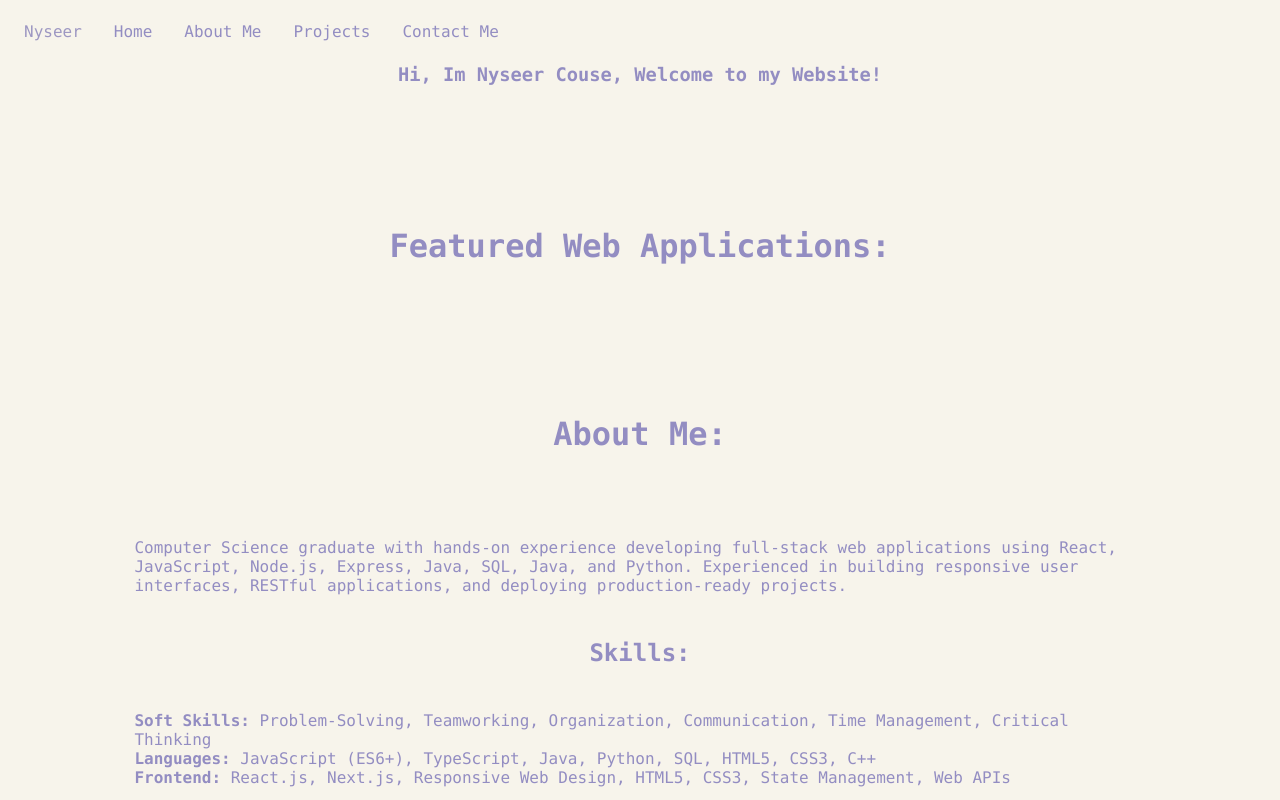
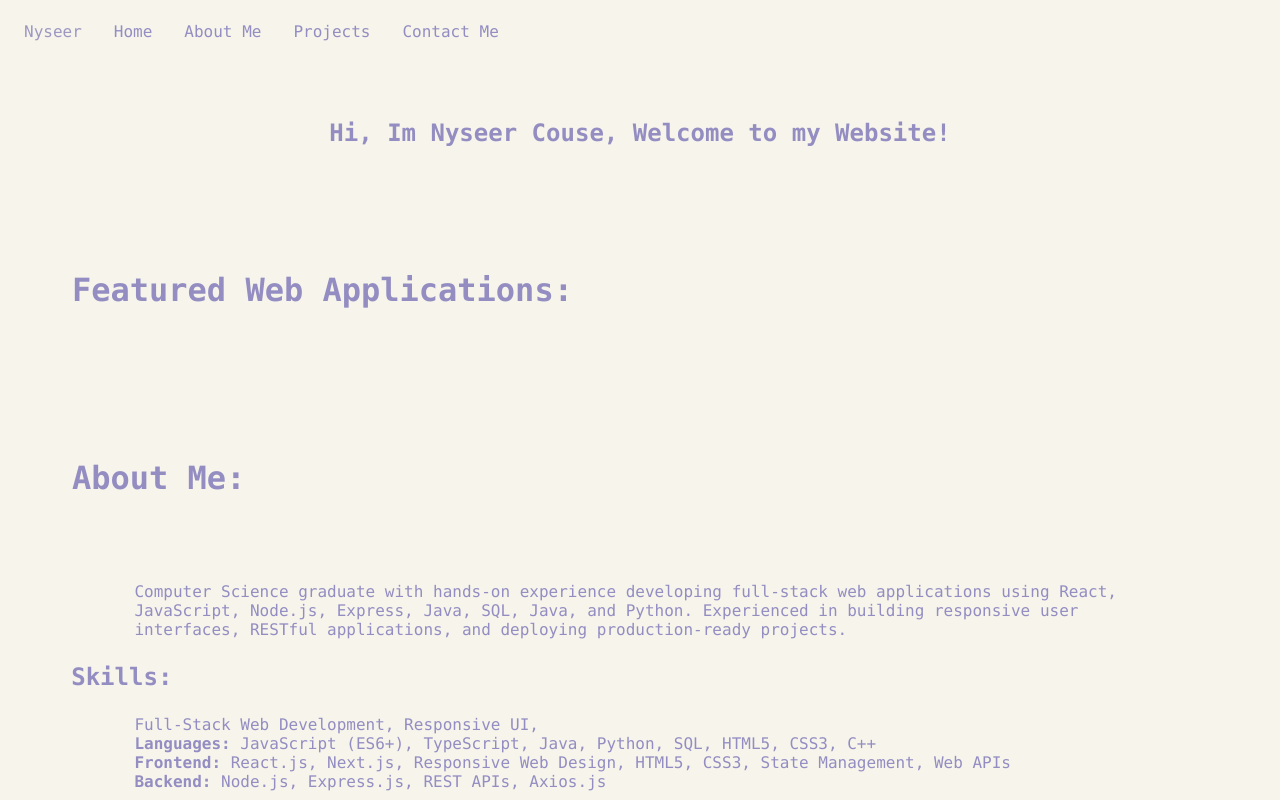
Before and after one commit to nyseer1/my-website, a Next.js app: page / in a window 1280 px wide. Shown: the top 800 px of the page. Built offline with nearby package versions, Linux system fonts and the light colour scheme.

Commit message:
ui improvements

```diff
--- a/app/globals.css
+++ b/app/globals.css
@@ -73,7 +73,7 @@ ul li a:hover {
 
 /* basically the theme */
 html {
-	background-color: #000010;
+	background-color: #000;
 	scroll-behavior: smooth;
 	color: #eee;
 	overflow-wrap: break-word;
@@ -109,18 +109,22 @@ html {
 /* header and body */
 h1 {
 	padding: 2em;
-	text-align: center;
-	/* font-size: 2em; */
+	/* text-align: center; */
+	font-size: 2em;
 }
 h2 {
-	padding: 1em;
 	text-align: center;
-	/* font-size: 2em; */
+	font-size: 1.5em;
+	padding-left: 2.5em;
+	padding-right: 2.5em;
+	padding-top: 3em;
+
 }
 h3 {
-	padding: 1em;
-	text-align: center;
-	/* font-size: 2em; */
+	padding-left: 5%;
+	padding-right: 5%;
+	font-size: 1.5em;
+	/* text-align: center; */
 }
 p {
 	padding-left: 10%;
--- a/app/page.tsx
+++ b/app/page.tsx
@@ -22,8 +22,8 @@ export default function HomePage() {
 				) : (
 					<br style={{ lineHeight: 6 }} />
 				)}
-				<h3>Hi, Im Nyseer Couse, Welcome to my Website!</h3>
-				<br style={{ lineHeight: 10 }} />
+				<h2>Hi, Im Nyseer Couse, Welcome to my Website!</h2>
+				<br style={{ lineHeight: 5 }} />
 			</div>
 			<div id="projects">
 				<h1>Featured Web Applications:</h1>
@@ -38,12 +38,12 @@ export default function HomePage() {
 					interfaces, RESTful applications, and deploying production-ready
 					projects.
 				</p>
-				<h2>Skills:</h2>
+				<h3>Skills:</h3>
 				<p id="">
-					<b>Soft Skills:</b> Problem-Solving, Teamworking, Organization,
-					Communication, Time Management, Critical Thinking<br/>
+					Full-Stack Web Development, Responsive UI, <br/>
 					<b>Languages:</b> JavaScript (ES6+), TypeScript, Java, Python, SQL, HTML5, CSS3, C++<br/>
-					<b>Frontend:</b> React.js, Next.js, Responsive Web Design, HTML5, CSS3, State Management, Web APIs
+					<b>Frontend:</b> React.js, Next.js, Responsive Web Design, HTML5, CSS3, State Management, Web APIs<br/>
+					<b>Backend:</b> Node.js, Express.js, REST APIs, Axios.js
 				</p>
 				<br style={{ lineHeight: 1 }} />
 			</div>
--- a/package.json
+++ b/package.json
@@ -11,7 +11,7 @@
 	},
 	"dependencies": {
 		"dotenv": "^17.3.1",
-		"next": "^16.2.10",
+		"next": "^16.2.3",
 		"react": "^19.2.3",
 		"react-dom": "19.2.3",
 		"tone": "^15.1.22",
```
